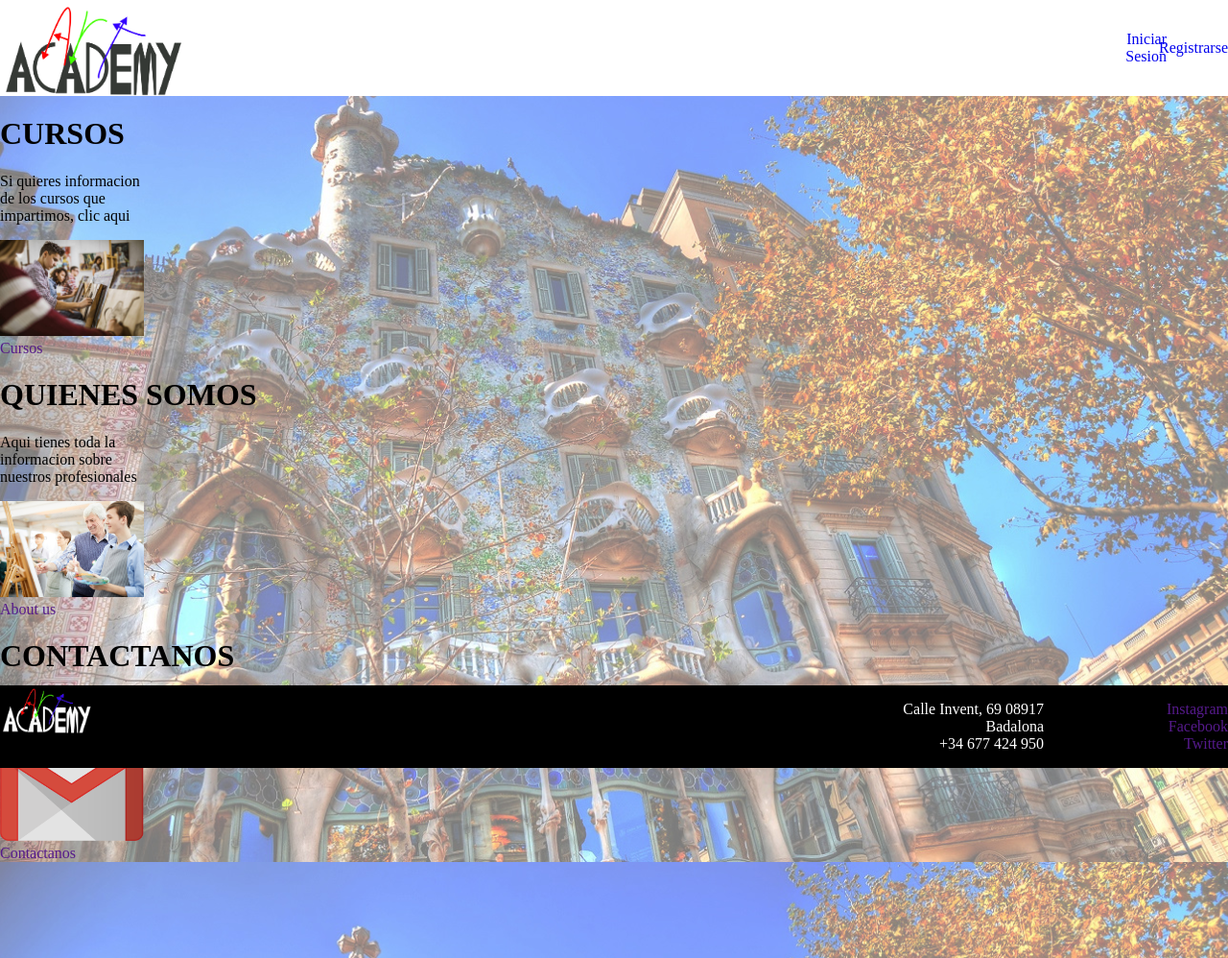
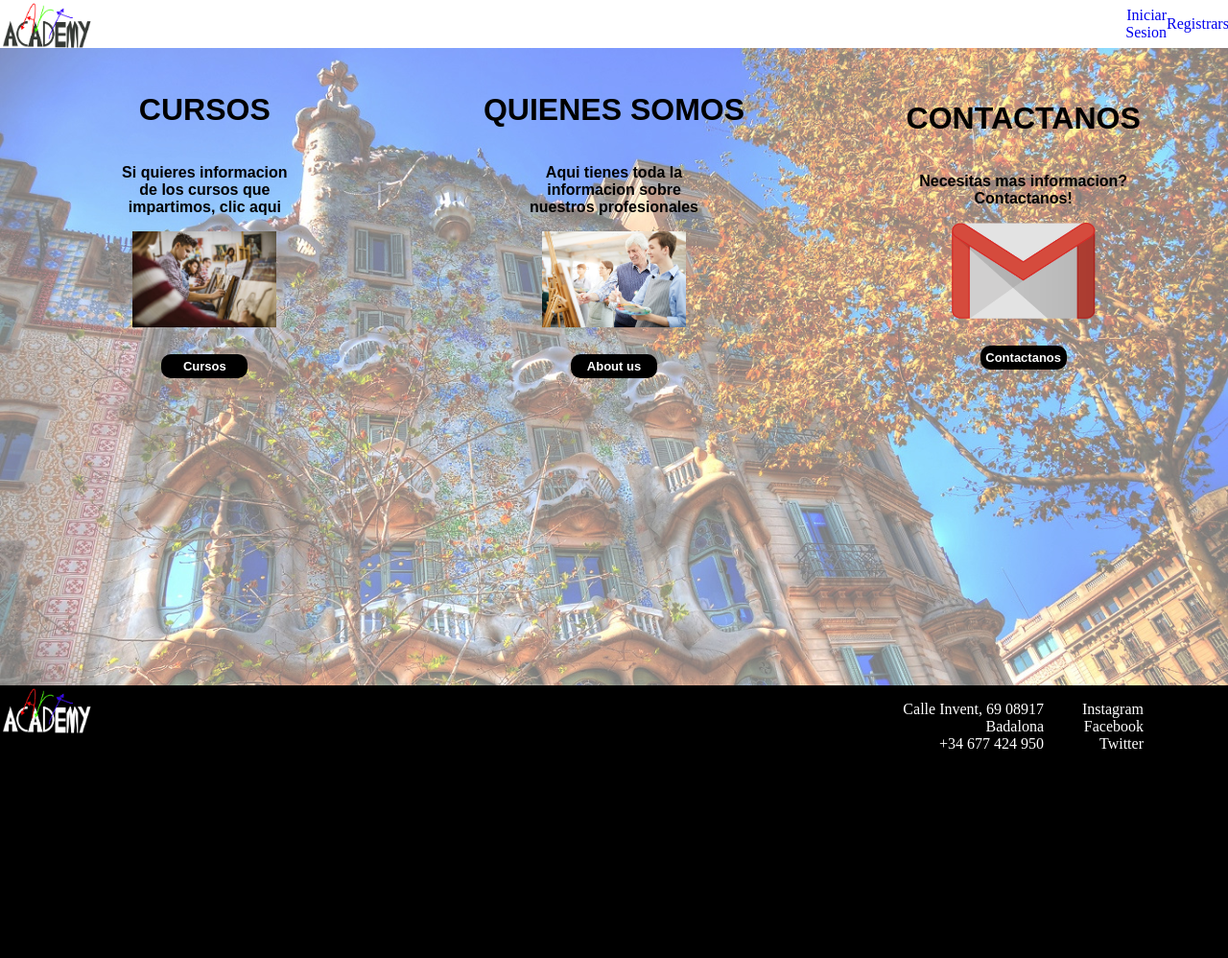
Before and after one commit to ErikFNGit/ArtAcademy, a PHP site: page /paginaPrincipal.php in a window 1280 px wide. Shown: the whole page at 96% size. After the commit the page ends 780 px from the top, so only its background shows below. Run offline with PHP 8.4, Linux system fonts and the light colour scheme.

Commit message:
SCSS pagina principal

```diff
--- a/mainSCSS.css
+++ b/mainSCSS.css
@@ -14,7 +14,6 @@ header div {
 }
 header div:nth-child(2), header div:last-child {
   text-align: right;
-  justify-content: flex-end;
 }
 
 footer {
@@ -30,9 +29,12 @@ footer div {
   align-items: center;
   color: white;
 }
+footer div a {
+  color: white;
+  text-decoration: none;
+}
 footer div:nth-child(2), footer div:last-child {
   text-align: right;
-  justify-content: flex-end;
 }
 footer div:last-child ul {
   list-style-type: none;
@@ -77,6 +79,7 @@ footer div:last-child ul {
 }
 .listado h1 {
   text-align: center;
+  font-family: sans-serif;
 }
 
 body {
@@ -98,6 +101,7 @@ a {
   background-color: black;
   text-decoration: none;
   font-size: small;
+  font-family: sans-serif;
 }
 
 .paginaIndex {
@@ -129,4 +133,37 @@ a {
   grid-row-end: 4;
   grid-column-start: 2;
   grid-column-end: 3;
+}
+
+.mainMenu {
+  font-weight: bold;
+  font-family: sans-serif;
+  display: grid;
+  grid-template-columns: 1fr 1fr 1fr;
+  grid-template-rows: 100%;
+}
+.mainMenu div {
+  display: flex;
+  margin: auto;
+  flex-direction: column;
+  text-align: center;
+  align-items: center;
+}
+.mainMenu a {
+  margin-top: 10px;
+  height: 15px;
+  width: 80px;
+  text-align: center;
+}
+.mainMenu div:nth-child(1) {
+  grid-column-start: 1;
+  grid-column-end: 2;
+}
+.mainMenu div:nth-child(2) {
+  grid-column-start: 2;
+  grid-column-end: 3;
+}
+.mainMenu div:nth-child(3) {
+  grid-column-start: 3;
+  grid-column-end: 4;
 }/*# sourceMappingURL=mainSCSS.css.map */
--- a/mainSCSS.scss
+++ b/mainSCSS.scss
@@ -17,7 +17,6 @@ a{
 .button{
     @include button;
 }
-
 .paginaIndex{
     display:grid;
     grid-template-rows: 33% 34% 33%;
@@ -48,3 +47,30 @@ a{
         grid-column-end:3;
     }
 }
+.mainMenu{
+    @include textStyle;
+    display:grid;
+    grid-template-columns: 1fr 1fr 1fr;
+    grid-template-rows: 100%;
+    div{
+        @include divsMainMenu;
+    }
+    a{
+        margin-top: 10px;
+        height: 15px;
+        width: 80px;
+        text-align: center;
+    }
+    div:nth-child(1){
+        grid-column-start: 1;
+        grid-column-end: 2;
+    }
+    div:nth-child(2){
+        grid-column-start: 2;
+        grid-column-end: 3;
+    }
+    div:nth-child(3){
+        grid-column-start: 3;
+        grid-column-end: 4;
+    }
+}
--- a/paginaPrincipal.php
+++ b/paginaPrincipal.php
@@ -15,7 +15,7 @@
     if (isset($_SESSION)){
     ?>
         <div>
-            <img src="logoNegro.png" alt="Logo de la academia con la letra en negro" width="200px" height="100px">
+            <img src="logoNegro.png" alt="Logo de la academia con la letra en negro" width="100px" height="50px">
         </div>
         <div>
             <a href="index.php"> Iniciar Sesion </a>
@@ -26,6 +26,7 @@
     <?php
     }else{
     ?>
+
         <div>
             <img src="logoNegro.png" alt="Logo de la academia con la letra en negro" width="100px" height="50px">
         </div>
@@ -35,28 +36,29 @@
         <div>
             <a href="registrarAlumno.php"> Cerrar Sesion</a>
         </div>
+
     <?php
     }
     ?>
     </header>
-    <div class="container">
+    <div class="mainMenu">
         <div>
             <h1>CURSOS</h1>
             <p>Si quieres informacion <br> de los cursos que <br> impartimos, clic aqui</p>
             <img src="clasearte.jpg" alt="Gente pintando" width="150px" height="100px"> <br>
-            <a href=""> Cursos </a>
+            <a class="button" href=""> Cursos </a>
         </div>
         <div>
             <h1>QUIENES SOMOS</h1>
             <p>Aqui tienes toda la <br> informacion sobre <br> nuestros profesionales</p>
             <img src="arteprofe.jpg" alt="Profesor pintando" width="150px" height="100px"> <br>
-            <a href=""> About us </a>
+            <a class="button" href=""> About us </a>
         </div>
         <div>
             <h1>CONTACTANOS</h1>
             <p>Necesitas mas informacion? <br> Contactanos!</p>
             <img src="logoGmail.png" alt="el logo de gmail" width="150px" height="100px"> <br>
-            <a href=""> Contactanos </a>
+            <a class="button" href=""> Contactanos </a>
         </div>
     </div>
     <footer>
--- a/scss/footerSCSS.css
+++ b/scss/footerSCSS.css
@@ -11,9 +11,12 @@ footer div {
   align-items: center;
   color: white;
 }
+footer div a {
+  color: white;
+  text-decoration: none;
+}
 footer div:nth-child(2), footer div:last-child {
   text-align: right;
-  justify-content: flex-end;
 }
 footer div:last-child ul {
   list-style-type: none;
--- a/scss/footerSCSS.scss
+++ b/scss/footerSCSS.scss
@@ -11,9 +11,12 @@ footer{
         display:flex;
         align-items: center;
         color: white;
+        a{
+            color: white;
+            text-decoration: none;
+        }
         &:nth-child(2),&:last-child{
             text-align: right;
-            justify-content: flex-end;
         }
         &:last-child{
             ul{
--- a/scss/headerSCSS.css
+++ b/scss/headerSCSS.css
@@ -9,5 +9,4 @@ header div {
 }
 header div:nth-child(2), header div:last-child {
   text-align: right;
-  justify-content: flex-end;
 }/*# sourceMappingURL=headerSCSS.css.map */
--- a/scss/headerSCSS.scss
+++ b/scss/headerSCSS.scss
@@ -7,7 +7,6 @@ header{
         align-items: center;
         &:nth-child(2),&:last-child{
             text-align: right;
-            justify-content: flex-end;
         }
 
     }
--- a/scss/listadoSCSS.css
+++ b/scss/listadoSCSS.css
@@ -37,4 +37,5 @@
 }
 .listado h1 {
   text-align: center;
+  font-family: sans-serif;
 }/*# sourceMappingURL=listadoSCSS.css.map */
--- a/scss/listadoSCSS.scss
+++ b/scss/listadoSCSS.scss
@@ -37,6 +37,9 @@
             font-size: 2em;
         }
     }
-    h1{text-align: center;}
+    h1{
+        text-align: center;
+        font-family: sans-serif;
+}
 
 }
```
Also changed, not shown: Funciones.php (+6 -1 lines), scss/bodySCSS.scss (+0 -17 lines), scss/mixinSCSS.scss (+12 -0 lines), scss/variablesSCSS.scss (line endings or trailing spaces), 4 other files.
